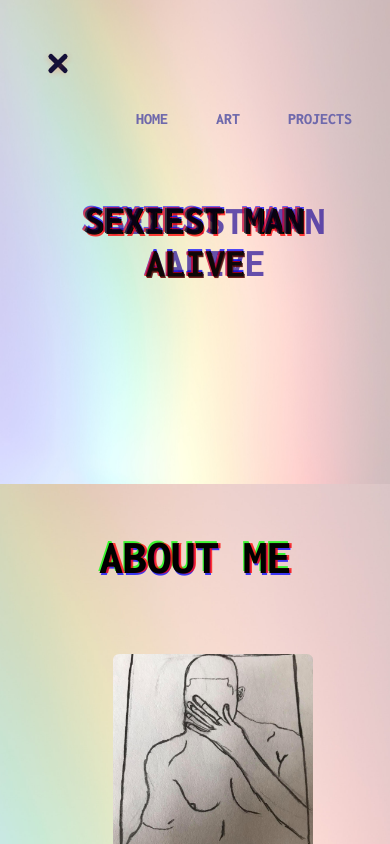
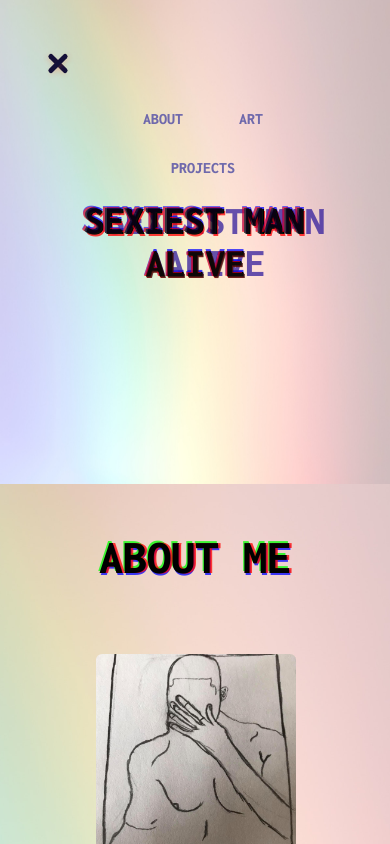
Before and after one commit to ceaiius/PersonalZ, a plain HTML site: page index.html in a window 390 px wide. Both pictures are taken after a click on the element 58 px from the left and 63 px from the top of the page. Shown: the top 844 px of the page. Drawn offline with Linux system fonts and the light colour scheme.

Commit message:
Feat: added burger icon transition

```diff
--- a/app.js
+++ b/app.js
@@ -3,11 +3,11 @@ const navUL = document.querySelector(".nav-ul");
 let menuOpen = false;
 
 menuBtn.addEventListener("click", () => {
-    if(!menuOpen){
+    if (!menuOpen) {
         menuBtn.classList.add("open");
         navUL.classList.add("show")
         menuOpen = true;
-    }else {
+    } else {
         menuBtn.classList.remove("open");
         navUL.classList.remove("show")
         menuOpen = false;
--- a/index.html
+++ b/index.html
@@ -22,7 +22,7 @@
                 </div>
             </div>
             <ul class="nav-ul">
-                <li><a href="">Home</a></li>
+                <li><a href="">About</a></li>
                 <li><a href="">Art</a></li>
                 <li><a href="">Projects</a></li>
             </ul>
--- a/styles.css
+++ b/styles.css
@@ -150,17 +150,18 @@ header {
 }
 
 nav ul {
-    display: none;
+    transform: translateX(-120%);
     margin: 0;
     padding: 0;
     list-style: none;
-
-
+    overflow: hidden;
+    transition: transform 0.5s;
+    position: absolute;
 }
 
 .nav-ul.show {
-    display: flex;
-    padding-left: 4em;
+    transform: translateX(0);
+    padding-left: 1em;
     padding-top: 1em;
 }
 
@@ -175,8 +176,9 @@ nav a {
     text-transform: uppercase;
     font-size: 1rem;
     padding: 0.5em;
-    color: #6F69AC
+    color: #6F69AC;
 }
+
 
 nav a:hover,
 nav a:focus {
@@ -309,7 +311,7 @@ nav a:focus {
     background-image: url(./assets/background.jpg);
     background-size: cover;
     background-position: center;
-    height: 100vh;
+    height: max-content;
 
 
 
@@ -322,7 +324,7 @@ nav a:focus {
 
 .about .about-content .left img {
     position: relative;
-    left: 60%;
+    left: 50%;
     height: 200px;
     width: 200px;
     object-fit: cover;
@@ -349,6 +351,7 @@ nav a:focus {
     font-family: "Inconsolata", sans-serif;
     font-weight: 600;
     color: rgb(39, 24, 24);
+    padding-bottom: 3em;
     padding-top: 3em;
     text-shadow: 0.025em 0.05em 0 rgba(0, 0, 255, 0.75);
 }
```
